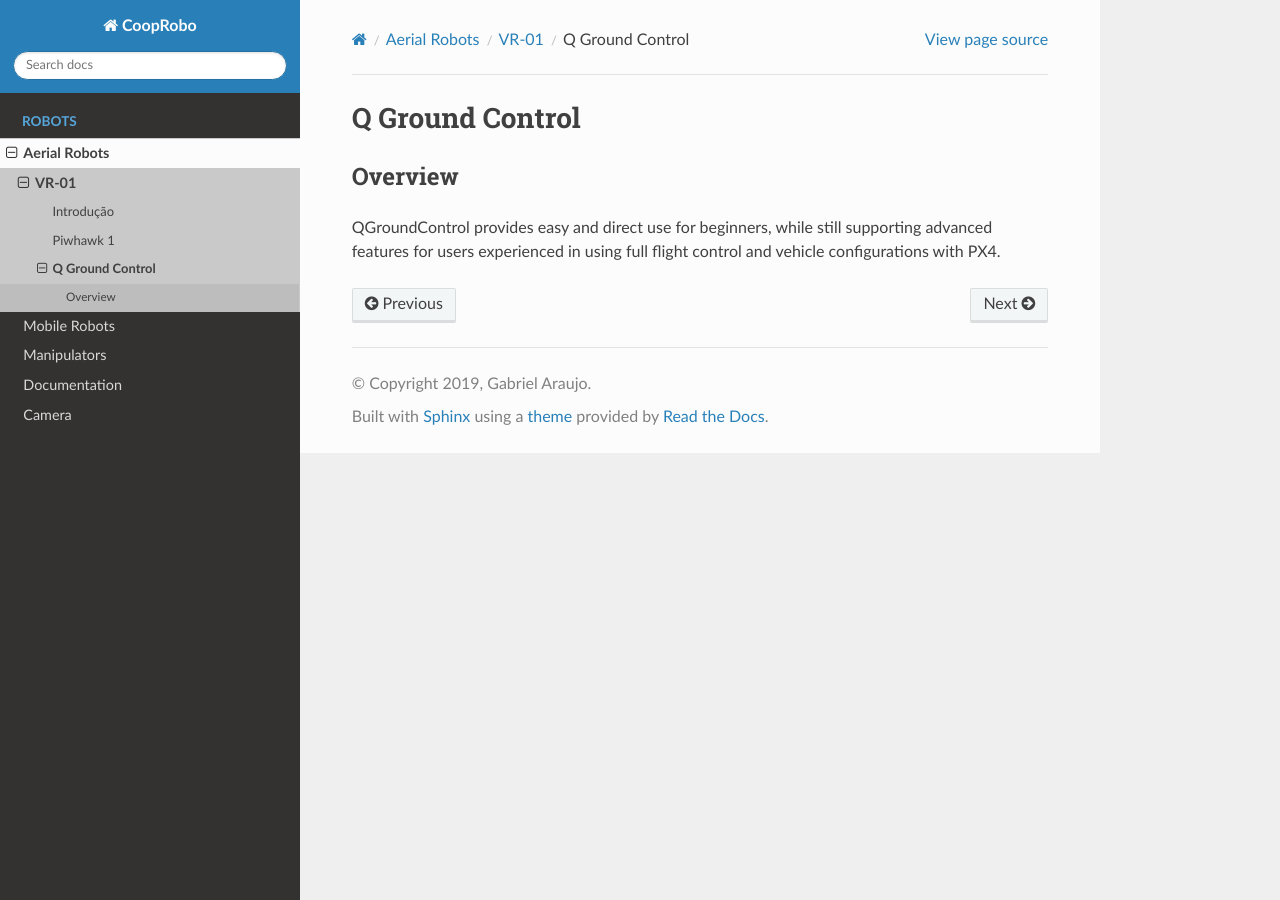
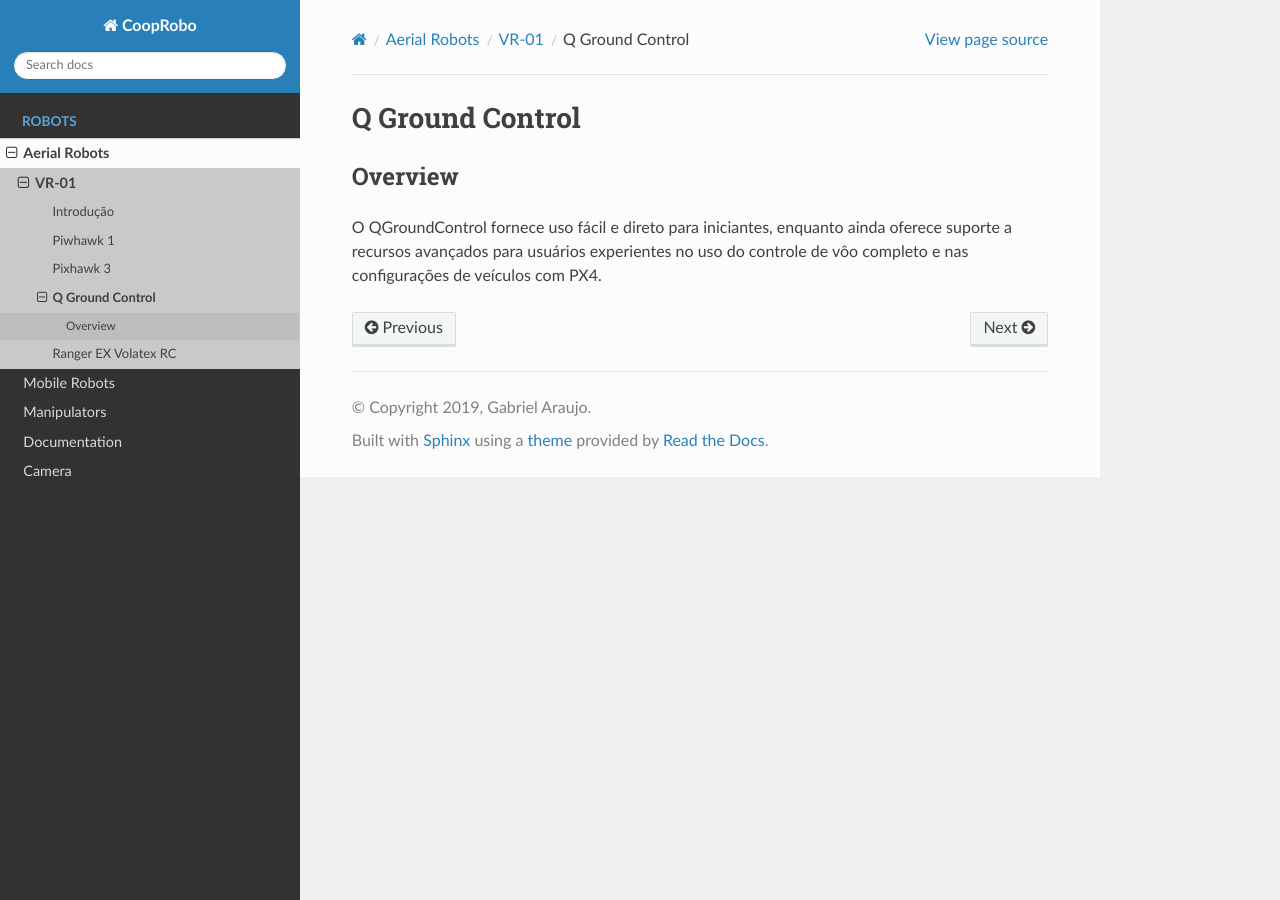
Before and after one commit to aerolab-unb/Aerial-pt, a Sphinx documentation site: the page built from Edit_CoopRobo/docs/source/aerial/vr01/soft/QGroundControl.rst, in a window 1280 px wide. Built offline with Sphinx 7.4.7 and the Read the Docs theme 2.0.0, drawn with Linux system fonts in a browser that asks for light colours; pages that are not in the unit, such as notebooks, are missing from menus.

Commit message:
nem sei mais

```diff
--- a/Edit_CoopRobo/docs/source/aerial/vr01/soft/QGroundControl.rst
+++ b/Edit_CoopRobo/docs/source/aerial/vr01/soft/QGroundControl.rst
@@ -3,9 +3,9 @@ Q Ground Control
 
 .. Colocar um print de tela com o programa aberto na parte inicial
 
-.. O QGroundControl fornece uso fácil e direto para iniciantes, enquanto ainda oferece suporte a recursos avançados para usuários experientes no uso do controle de vôo completo e nas configurações de veículos com PX4.
+
 
 Overview
 ~~~~~~~~
 
-QGroundControl provides easy and direct use for beginners, while still supporting advanced features for users experienced in using full flight control and vehicle configurations with PX4.
+O QGroundControl fornece uso fácil e direto para iniciantes, enquanto ainda oferece suporte a recursos avançados para usuários experientes no uso do controle de vôo completo e nas configurações de veículos com PX4.
```
Also changed, not shown: Edit_CoopRobo/docs/source/aerial/vr01.rst (+7 -0 lines).
